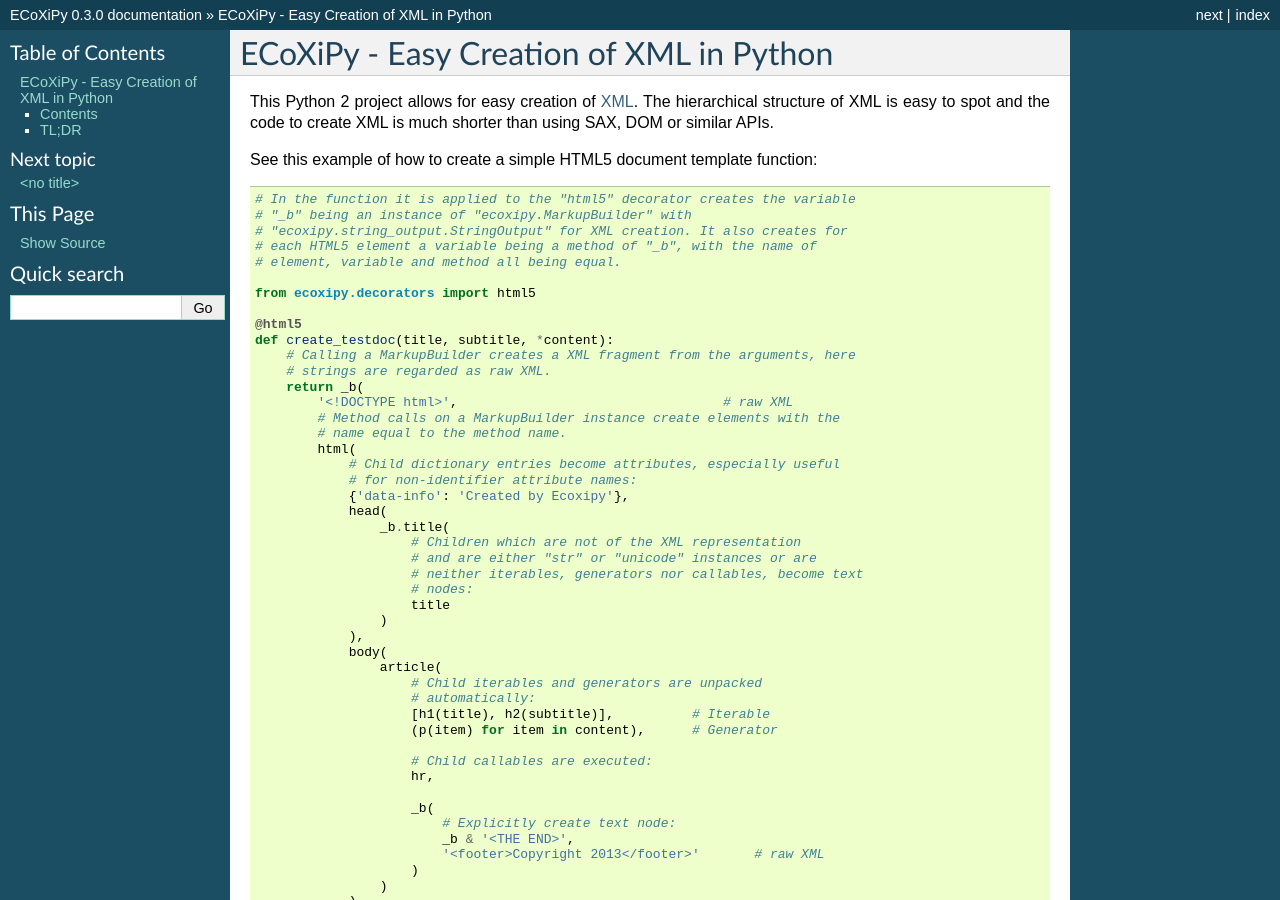
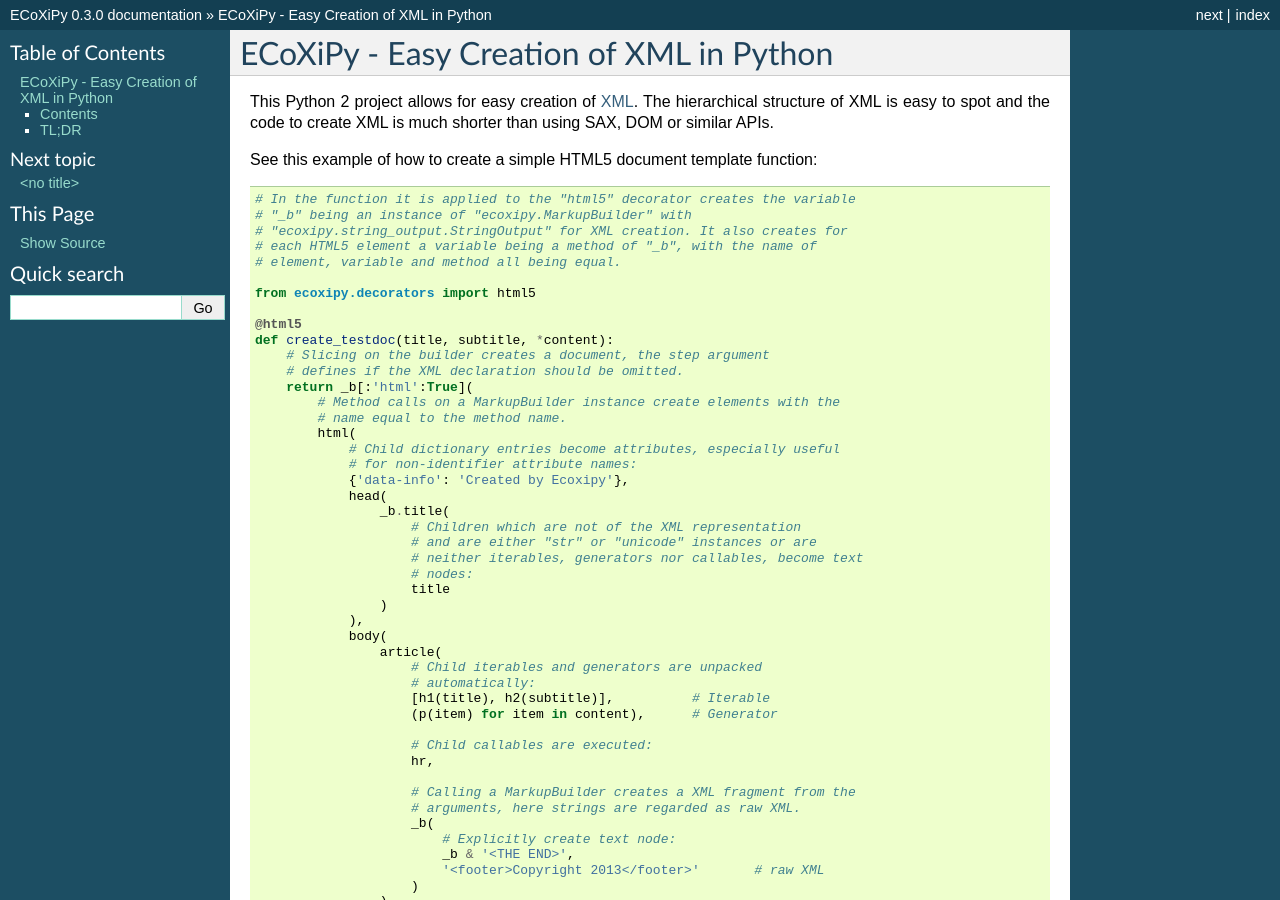
Before and after one commit to IvIePhisto/ECoXiPy, a Sphinx documentation site: the page built from doc/source/index.rst, in a window 1280 px wide and 900 px high. Built offline with Sphinx 7.4.7, drawn with Linux system fonts in a browser that asks for light colours.

Commit message:
* updated intro example to include document creation

```diff
--- a/doc/source/index.rst
+++ b/doc/source/index.rst
@@ -19,10 +19,9 @@
 
     @html5
     def create_testdoc(title, subtitle, *content):
-        # Calling a MarkupBuilder creates a XML fragment from the arguments, here
-        # strings are regarded as raw XML.
-        return _b(
-            '<!DOCTYPE html>',                                  # raw XML
+        # Slicing on the builder creates a document, the step argument
+        # defines if the XML declaration should be omitted.
+        return _b[:'html':True](
             # Method calls on a MarkupBuilder instance create elements with the
             # name equal to the method name.
             html(
@@ -48,6 +47,8 @@
                         # Child callables are executed:
                         hr,
 
+                        # Calling a MarkupBuilder creates a XML fragment from the
+                        # arguments, here strings are regarded as raw XML.
                         _b(
                             # Explicitly create text node:
                             _b & '<THE END>',
```
Also changed, not shown: README.md (+5 -4 lines).
